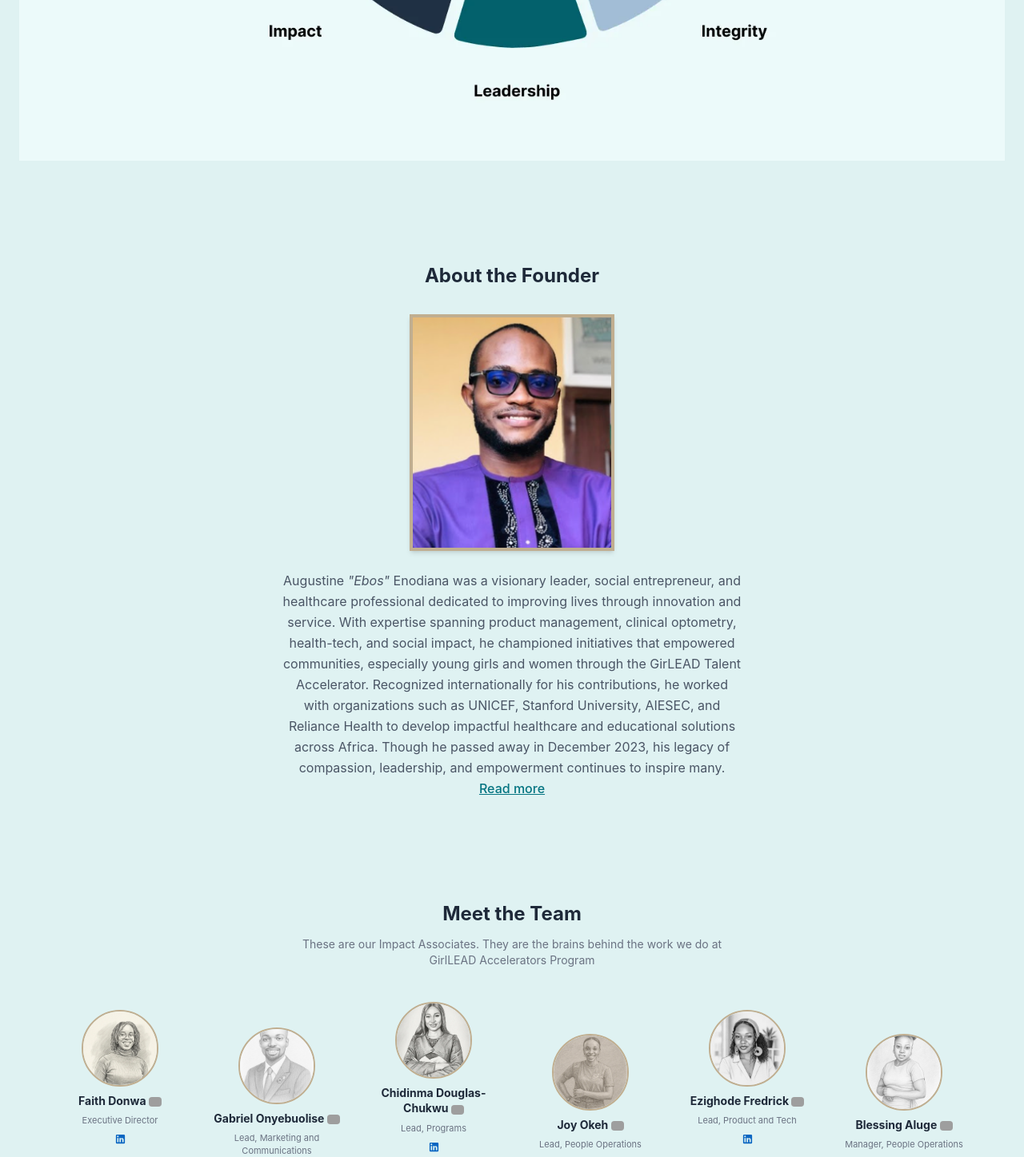
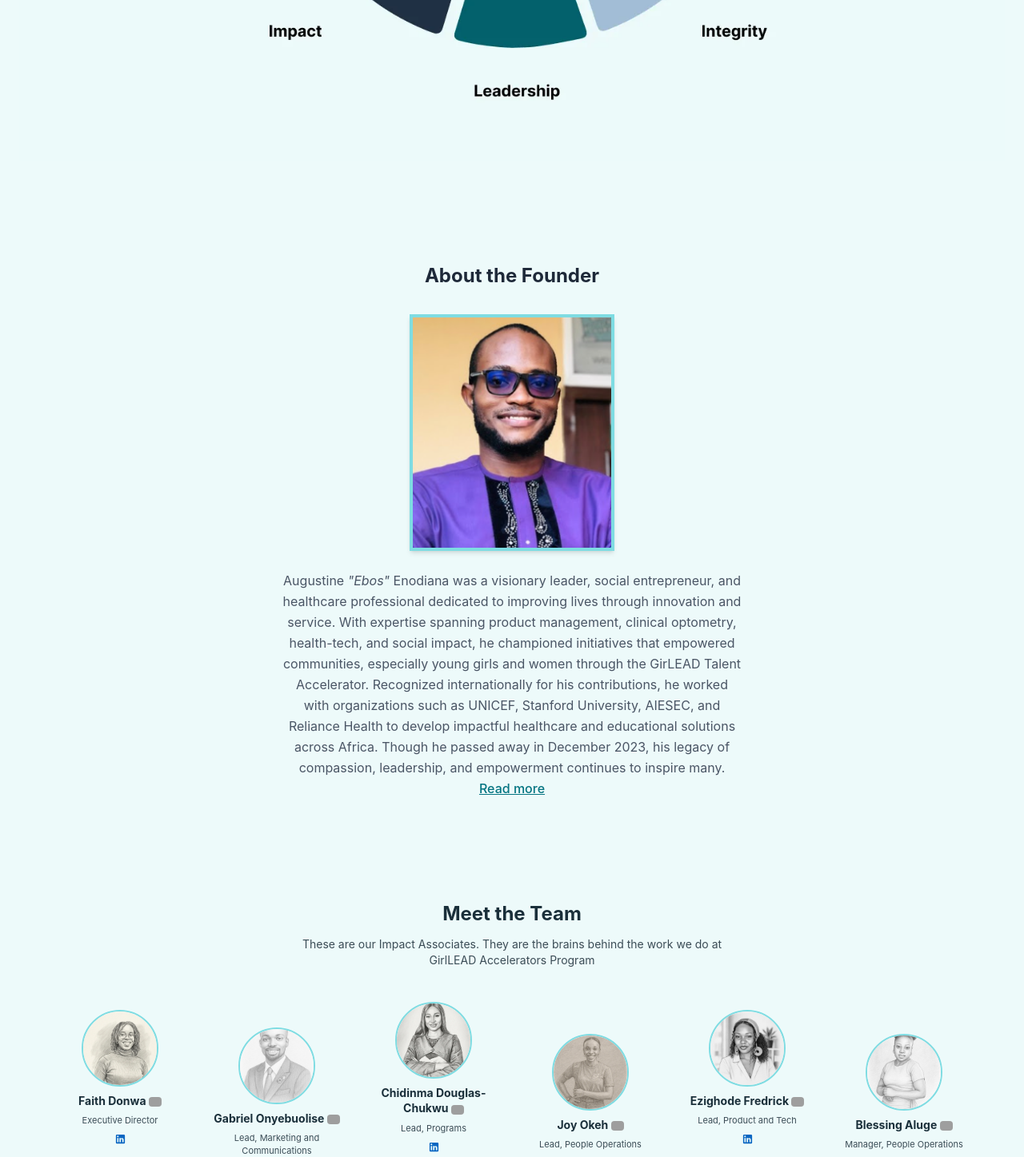
Before and after one commit to The-GirlLEAD-Talent-Accelerator/GirlLEAD_Website_Revamp, a React (Vite) app: page /about in a window 1280 px wide. Shown: the part 1330-2777 px from the top of the page at 80% size. Built offline with nearby package versions, Linux system fonts and the light colour scheme; grey boxes are pictures that could not be loaded.

Commit message:
Effected Toggle Mode in About Us Page

```diff
--- a/src/components/AboutFounder.jsx
+++ b/src/components/AboutFounder.jsx
@@ -136,7 +136,7 @@ export default function AboutFounder() {
 
   return (
     <>
-      <section className="w-full bg-[#dff2f2] py-16 px-6">
+      <section className="w-full bg-bg-soft py-16 px-6">
         <div className="max-w-6xl mx-auto flex flex-col items-center text-center">
 
           {/* Heading */}
@@ -145,7 +145,7 @@ export default function AboutFounder() {
           </h2>
 
           {/* Founder image – reduced, original shape, high quality */}
-          <div className="w-48 sm:w-56 md:w-64 overflow-hidden border-4 border-[#c0ae90] shadow-md mb-6 mx-auto">
+          <div className="w-48 sm:w-56 md:w-64 overflow-hidden border-4 border-border-soft shadow-md mb-6 mx-auto">
             <img
               src="/Founder.png"
               alt="Augustine Enodiana"
@@ -201,7 +201,7 @@ export default function AboutFounder() {
               </button>
 
               {/* Founder image in modal – compact, original shape */}
-              <div className="w-40 sm:w-48 overflow-hidden border-4 border-[#c0ae90] shadow-md mx-auto mb-6">
+              <div className="w-40 sm:w-48 overflow-hidden border-4 border-border-soft shadow-md mx-auto mb-6">
                 <img
                   src="/Founder.png"
                   alt="Augustine Enodiana"
--- a/src/components/FriendsOfGirlLEAD.jsx
+++ b/src/components/FriendsOfGirlLEAD.jsx
@@ -17,7 +17,7 @@ const friends = [
 
 function Card({ person }) {
   return (
-    <div className="bg-white rounded-2xl overflow-hidden">
+    <div className="bg-bg-white rounded-2xl overflow-hidden">
 
       {/* Photo */}
       <div
@@ -33,8 +33,8 @@ function Card({ person }) {
 
       {/* Info */}
       <div className="px-4 py-3">
-        <p className="font-bold text-gray-800 text-sm">{person.name}</p>
-        <p className="text-xs text-gray-500 mt-0.5 mb-2">{person.role}</p>
+        <p className="font-bold text-text-main text-sm">{person.name}</p>
+        <p className="text-xs text-text-muted mt-0.5 mb-2">{person.role}</p>
         <a
           href={person.linkedin}
           target="_blank"
@@ -52,7 +52,7 @@ function Card({ person }) {
 
 export default function FriendsOfGirlLEAD() {
   return (
-    <section className="w-full bg-[#0d4a4a] py-16 px-6">
+    <section className="w-full bg-brand-hero py-16 px-6">
       <div className="max-w-5xl mx-auto">
 
         {/* Header */}
--- a/src/components/MeetTheTeam.jsx
+++ b/src/components/MeetTheTeam.jsx
@@ -30,7 +30,7 @@ function MemberCard({ member, staggerUp }) {
       style={{ transform: staggerUp ? "translateY(-30px)" : "translateY(0px)" }}
     >
       {/* Photo */}
-      <div className="w-20 h-20 md:w-24 md:h-24 rounded-full overflow-hidden border-2 border-[#c0ae90] flex-shrink-0">
+      <div className="w-20 h-20 md:w-24 md:h-24 rounded-full overflow-hidden border-2 border-border-soft flex-shrink-0">
         <img
           src={member.image}
           alt={member.name}
@@ -39,7 +39,7 @@ function MemberCard({ member, staggerUp }) {
       </div>
 
       {/* Name + flag */}
-      <p className="text-xs md:text-sm font-bold text-gray-800 text-center leading-snug">
+      <p className="text-xs md:text-sm font-bold text-text-main text-center leading-snug">
         {member.name}{" "}
         <img
           src={`https://flagcdn.com/20x15/${member.countryCode}.png`}
@@ -51,7 +51,7 @@ function MemberCard({ member, staggerUp }) {
       </p>
 
       {/* Role */}
-      <p className="text-[11px] text-gray-500 text-center leading-snug px-1">
+      <p className="text-[11px] text-text-muted text-center leading-snug px-1">
         {member.role}
       </p>
 
@@ -87,14 +87,14 @@ export default function MeetTheTeam() {
   const row2 = teamMembers.slice(6, 12);
 
   return (
-    <section className="w-full bg-[#dff2f2] py-16 px-6">
+    <section className="w-full bg-bg-soft py-16 px-6">
       <div className="max-w-6xl mx-auto">
 
         {/* Heading */}
-        <h2 className="text-center text-2xl font-bold text-gray-800 mb-3">
+        <h2 className="text-center text-2xl font-bold text-text-main mb-3">
           Meet the Team
         </h2>
-        <p className="text-center text-sm text-gray-500 mb-12 max-w-xl mx-auto">
+        <p className="text-center text-sm text-text-muted mb-12 max-w-xl mx-auto">
           These are our Impact Associates. They are the brains behind the work we do at GirlLEAD Accelerators Program
         </p>
 
--- a/src/index.css
+++ b/src/index.css
@@ -1,7 +1,8 @@
 @import "tailwindcss";
 
 @theme {
-  --font-inter: 'Inter', Lato,g ui-sans-serif, system-ui, sans-serif;
+  --font-family: 'Lato', ui-sans-serif, system-ui, sans-serif;
+
 
 
   /* Backgrounds */
--- a/src/pages/AboutPage.jsx
+++ b/src/pages/AboutPage.jsx
@@ -53,7 +53,7 @@ export default function AboutPage() {
       </section>
 
       {/* Vision & Values */}
-      <section className="w-full bg-[#dff2f2] py-16 px-6">
+      <section className="w-full bg-bg-soft py-16 px-6">
         <div className="max-w-7xl mx-auto">
           <img
             src="/Vision.webp"
```
